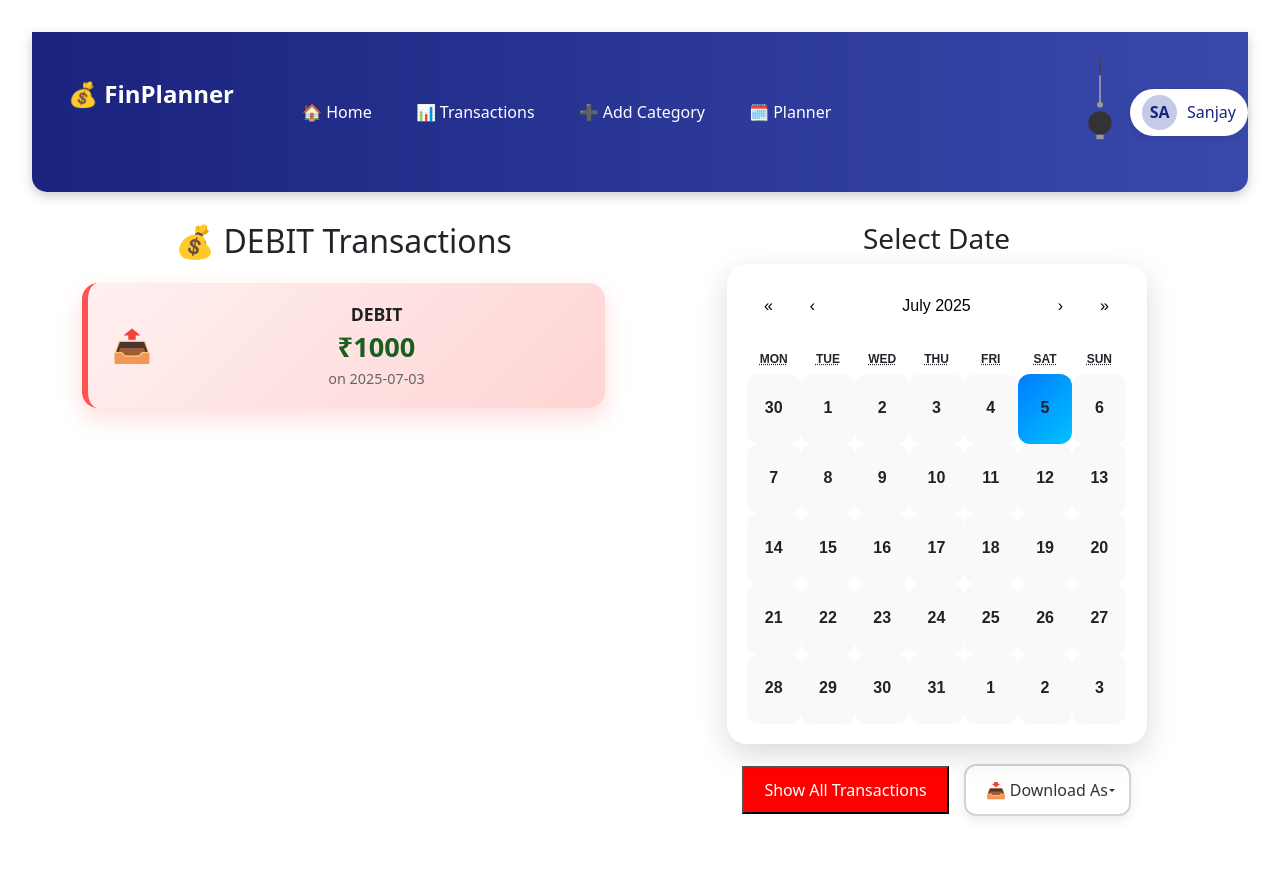
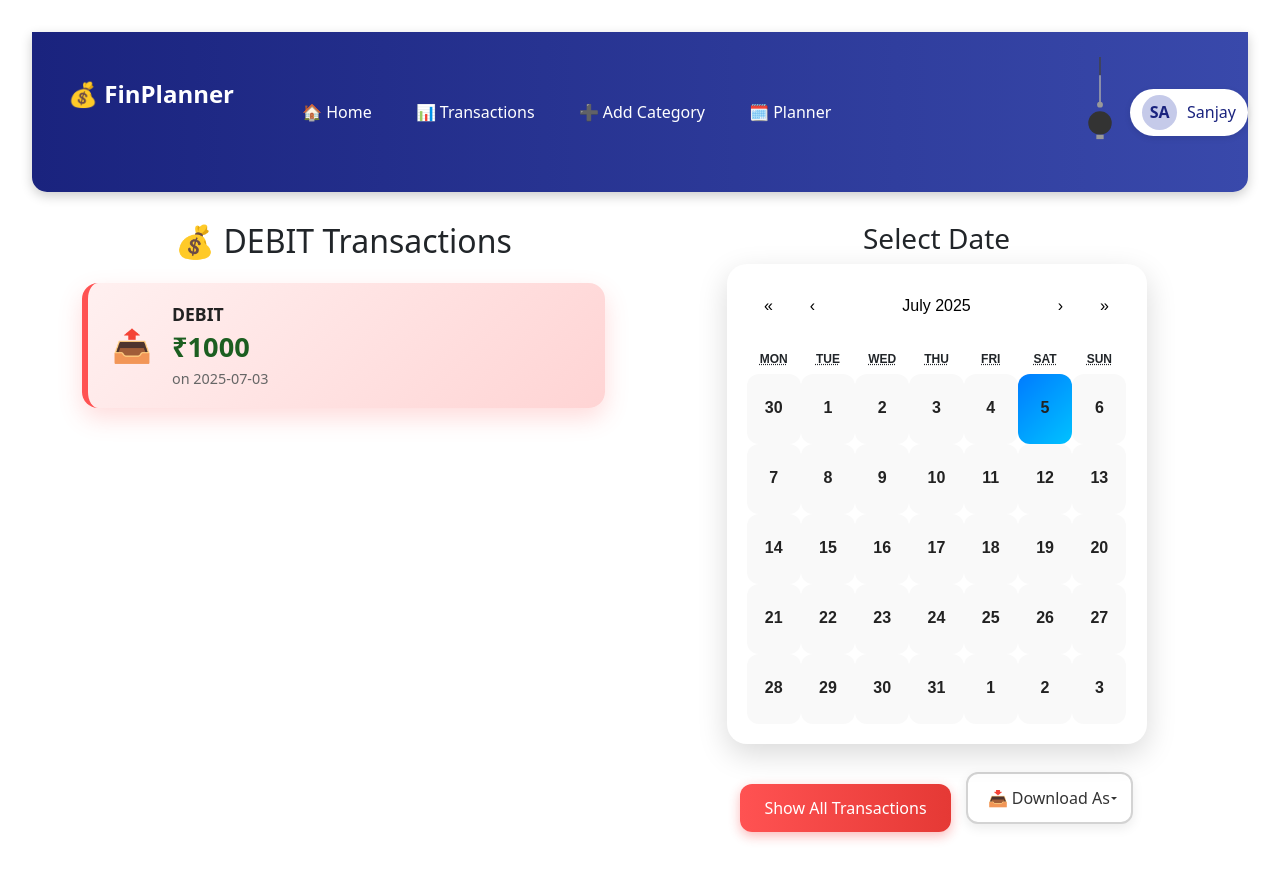
Before and after one commit to SanjayS-007/MERN-PROJECT-1, a React (Vite) app: page /transactions/debit in a window 1280 px wide. Shown: the top 880 px of the page. Built offline with nearby package versions, Linux system fonts and the light colour scheme.

Commit message:
button color fixed

```diff
--- a/src/TransactionList.css
+++ b/src/TransactionList.css
@@ -55,6 +55,7 @@
   flex-grow: 1;
   display: flex;
   flex-direction: column;
+  align-items: start;
 }
 
 .transaction-type {
@@ -76,7 +77,7 @@
 }
 
 .section-title {
-  text-align: center;
+  /* text-align: center; */
   font-weight: bold;
   font-size: 1.2rem;
   margin: 25px 0 15px;
@@ -129,3 +130,41 @@
   box-shadow: 0 6px 16px rgba(0, 0, 0, 0.15);
   transform: scale(1.02);
 }
+.show-all-btn {
+  margin-top: 20px;
+  padding: 12px 24px;
+  font-size: 1rem;
+  color: white;
+  border: none;
+  border-radius: 12px;
+  cursor: pointer;
+  transition: transform 0.2s ease, box-shadow 0.3s ease;
+}
+
+/* Credit-specific style */
+.credit {
+  background: linear-gradient(to right, #00c853, #43a047);
+  box-shadow: 0 4px 12px rgba(0, 200, 83, 0.3);
+}
+.credit:hover {
+  transform: scale(1.03);
+  box-shadow: 0 6px 18px rgba(0, 200, 83, 0.4);
+}
+
+/* Debit-specific style */
+.debit {
+  background: linear-gradient(to right, #ff5252, #e53935);
+  box-shadow: 0 4px 12px rgba(243, 23, 23, 0.3);
+}
+.debit:hover {
+  transform: scale(1.03);
+  box-shadow: 0 6px 18px rgba(243, 23, 23, 0.4);
+}
+.show-all-btn.all {
+    background: linear-gradient(to right, #607d8b, #455a64);/* bluish gray */
+    transition: transform 0.2s ease, box-shadow 0.2s ease;
+  }
+.show-all-btn.all:hover {
+    transform: scale(1.03);
+    box-shadow: 0 6px 18px rgba(96, 125, 139, 0.4);
+  }
--- a/src/pages/TransactionPage.jsx
+++ b/src/pages/TransactionPage.jsx
@@ -97,11 +97,6 @@ const handleDownload = (e) => {
         <button
             onClick={handleToggle}
             className={`show-all-btn ${type}`}
-            style={{
-              background: type === 'debit' ? 'red' : 'green',
-              color: 'white',
-              padding: '10px 20px',
-            }}
         >
             {showAll ? 'Show Filtered Transactions' : 'Show All Transactions'}
         </button>
```
Also changed, not shown: src/pages/TransactionPage.css (+6 -1 lines).
